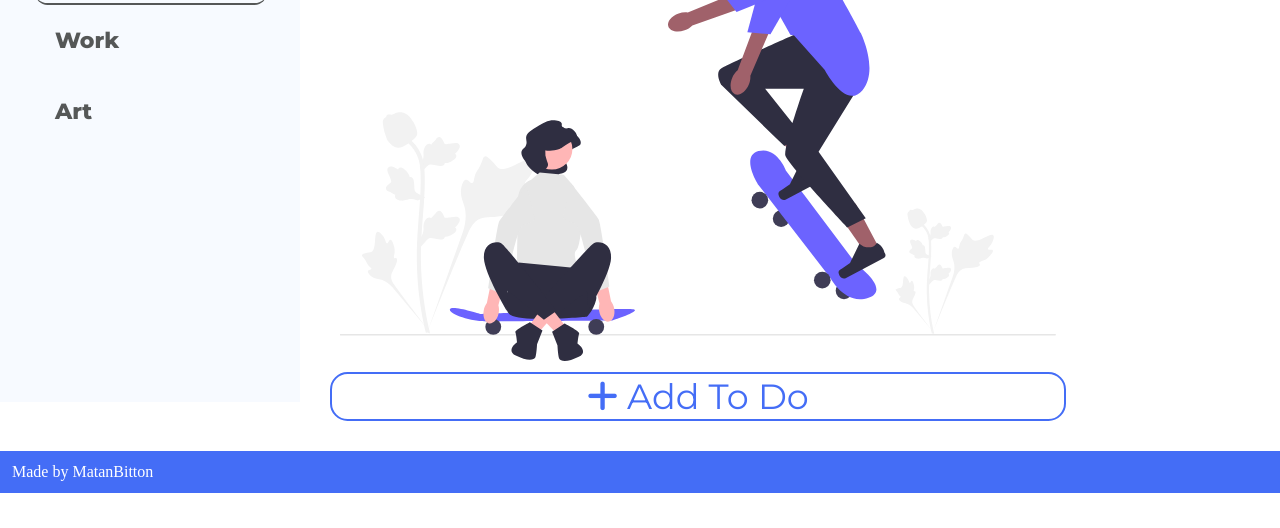
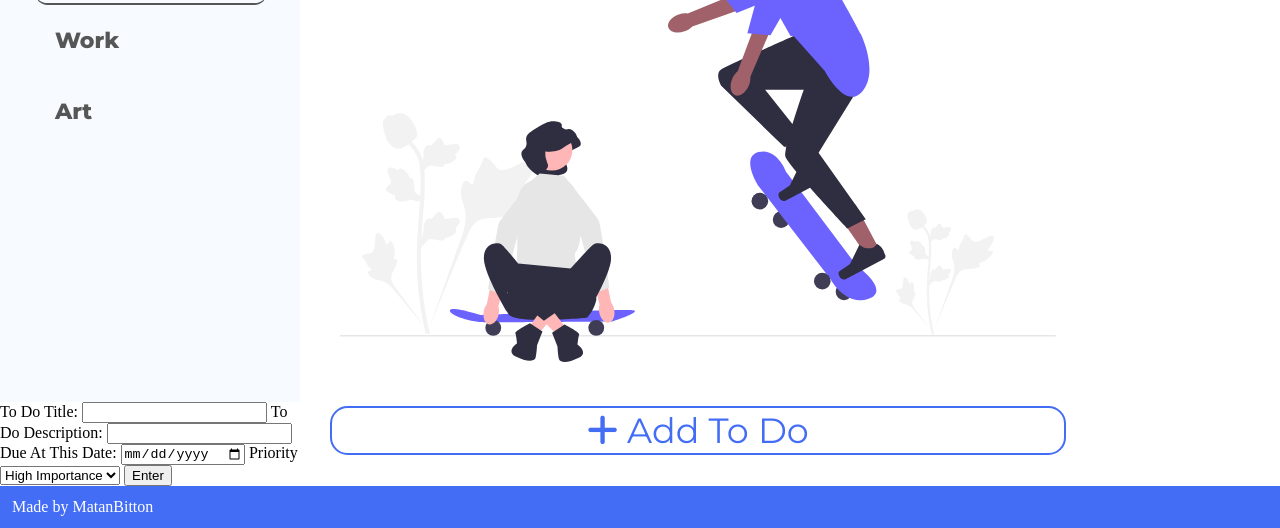
Before and after one commit to Matanbitton/To-Do-List-App, a website built with webpack: page dist/index.html in a window 1280 px wide. Shown: the part 368-896 px from the top of the page. Before the commit the page ends 861 px from the top, so only its background shows below. Built offline with nearby package versions, Linux system fonts and the light colour scheme.

Commit message:
add form for To Do submition

```diff
--- a/dist/index.html
+++ b/dist/index.html
@@ -43,7 +43,24 @@
           </div>
         </div>
       </aside>
-
+      <div class="add-todo-form-container">
+        <form class="add-todo-form">
+          <label for=" todo-title">To Do Title: </label>
+          <input id="todo-title" type="text" />
+          <label for="todo-description">To Do Description: </label>
+          <input id="todo-description" type="text" />
+          <label for="todo-date">Due At This Date: </label>
+          <input id="todo-date" type="date" />
+          <label for="todo-priority">Priority</label>
+          <label for="todo-priority"></label>
+          <select id="todo-priority" name="todo-priority">
+            <option value="important">High Importance</option>
+            <option value="mild-importance">Mild Importance</option>
+            <option value="low-improtance">Low Importance</option>
+          </select>
+          <button type="submit" class="submit">Enter</button>
+        </form>
+      </div>
       <div class="todo-section-container">
         <div class="quote">
           Change The Mentailty From
```
